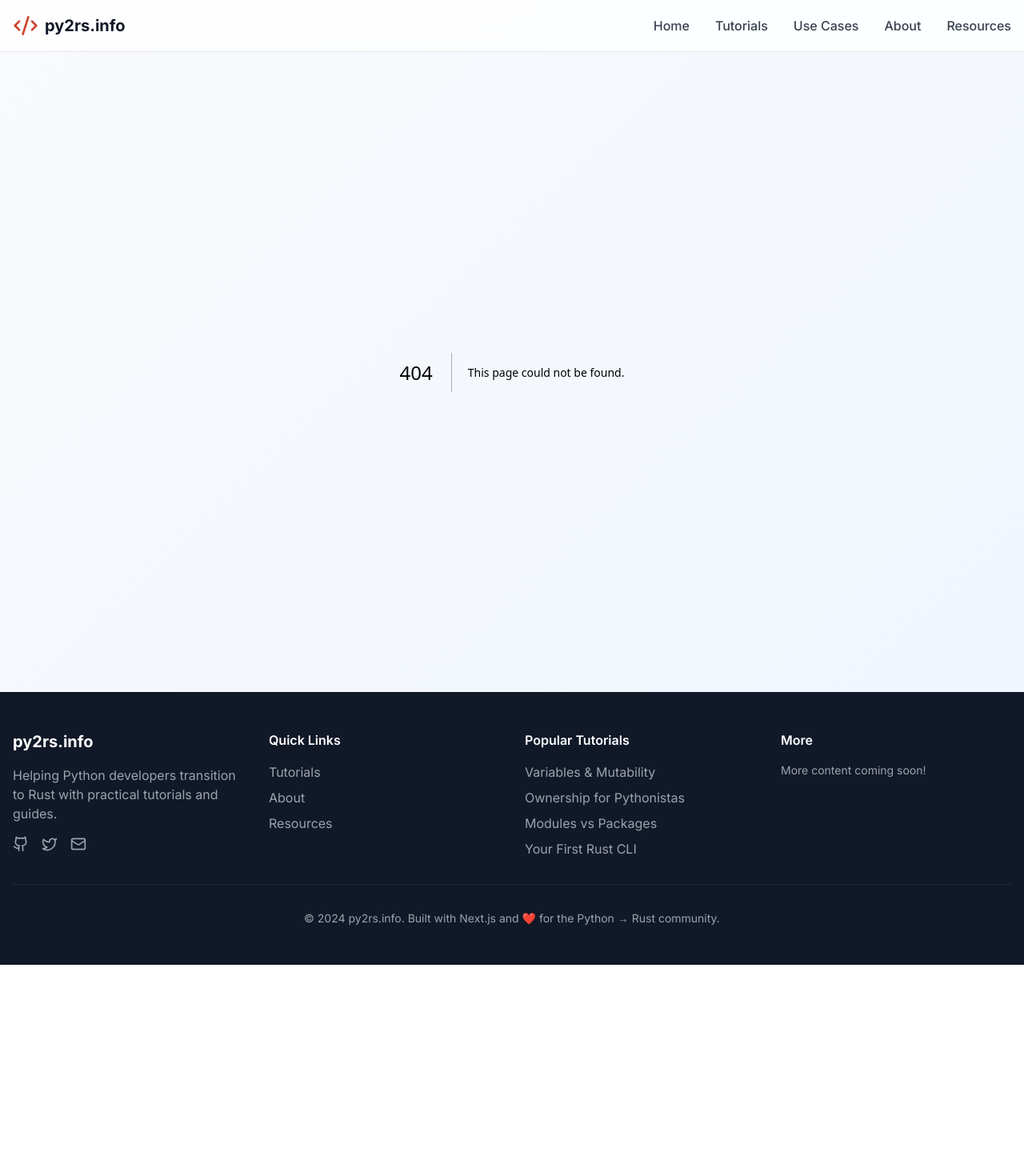
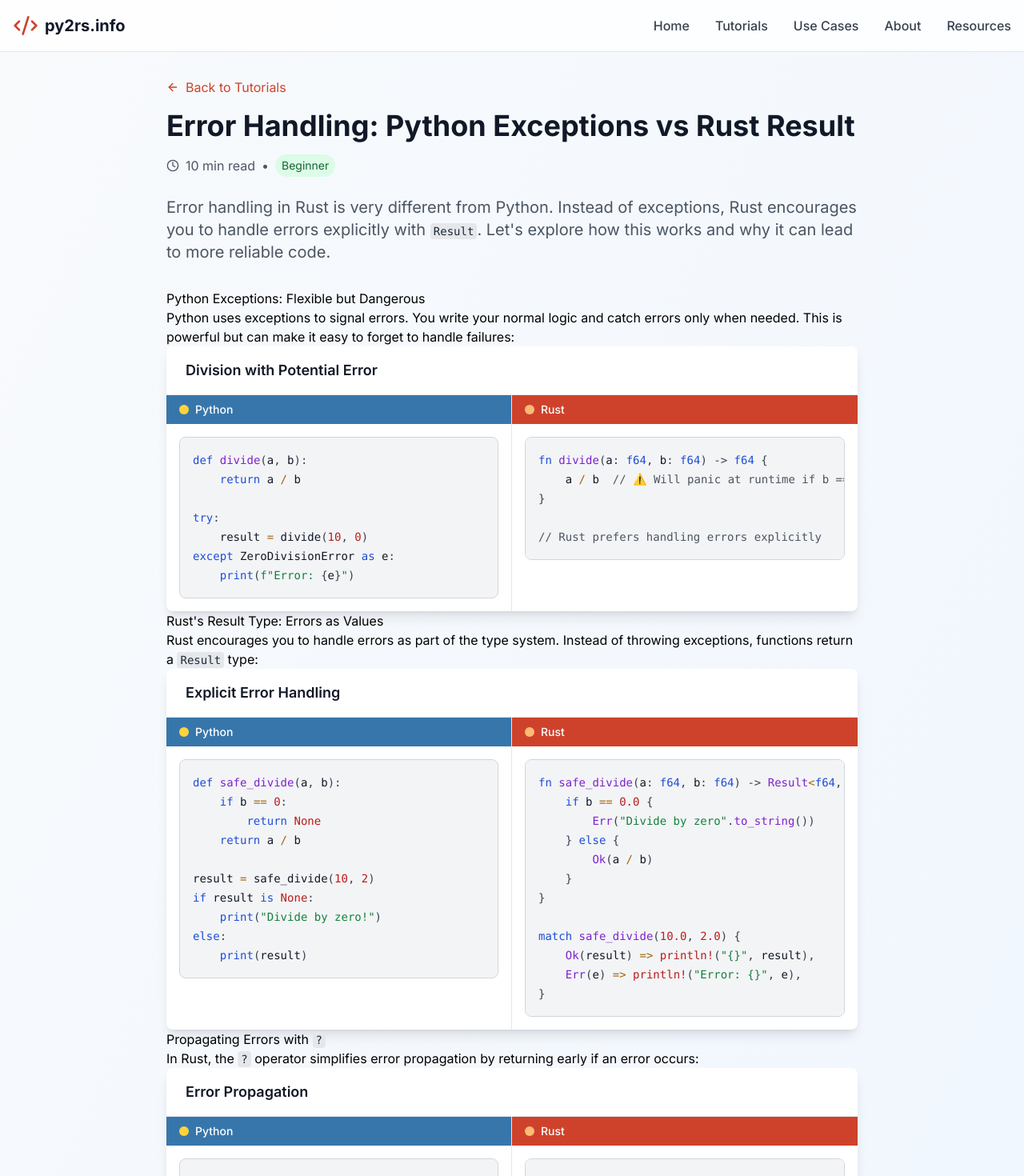
Before and after one commit to AlexsJones/py2rs, a Next.js app: page /tutorials/error-handling-python-exceptions-vs-rust-result in a window 1280 px wide. Before the commit this address had no page. Shown: the top 1470 px of the page at 80% size. Before the commit the page ends 1206 px from the top, so only its background shows below. Built offline with nearby package versions, Linux system fonts and the light colour scheme.

Commit message:
chore: added tutorial
Signed-off-by: Alex <alexsimonjones@gmail.com>

```diff
--- /dev/null
+++ b/app/tutorials/error-handling-python-exceptions-vs-rust-result/page.tsx
@@ -0,0 +1,172 @@
+import CodeComparison from '@/components/CodeComparison'
+import { Clock, ArrowLeft, ArrowRight } from 'lucide-react'
+import Link from 'next/link'
+
+export const metadata = {
+  title: 'Error Handling: Python Exceptions vs Rust Result - py2rs.info',
+  description: 'Understand how Rust’s error handling with Result differs from Python’s try/except model, and why it matters.',
+}
+
+export default function ErrorHandlingTutorial() {
+  return (
+    <div className="container mx-auto px-4 py-8 max-w-4xl">
+      {/* Header */}
+      <div className="mb-8">
+        <Link
+          href="/tutorials"
+          className="inline-flex items-center text-rust-orange hover:text-rust-orange/80 mb-4"
+        >
+          <ArrowLeft className="h-4 w-4 mr-2" />
+          Back to Tutorials
+        </Link>
+
+        <h1 className="text-4xl font-bold text-gray-900 dark:text-white mb-4">
+          Error Handling: Python Exceptions vs Rust Result
+        </h1>
+
+        <div className="flex items-center text-gray-600 dark:text-gray-300 mb-6">
+          <Clock className="h-4 w-4 mr-2" />
+          <span>10 min read</span>
+          <span className="mx-2">•</span>
+          <span className="px-2 py-1 bg-green-100 text-green-800 dark:bg-green-900 dark:text-green-200 rounded-full text-sm">
+            Beginner
+          </span>
+        </div>
+
+        <p className="text-xl text-gray-600 dark:text-gray-300">
+          Error handling in Rust is very different from Python. Instead of exceptions, Rust encourages you to handle errors explicitly with <code>Result</code>. Let's explore how this works and why it can lead to more reliable code.
+        </p>
+      </div>
+
+      {/* Content */}
+      <article className="prose prose-lg dark:prose-invert max-w-none">
+        <h2>Python Exceptions: Flexible but Dangerous</h2>
+        <p>
+          Python uses exceptions to signal errors. You write your normal logic and catch errors only when needed. This is powerful but can make it easy to forget to handle failures:
+        </p>
+
+        <CodeComparison
+          pythonCode={`def divide(a, b):
+    return a / b
+
+try:
+    result = divide(10, 0)
+except ZeroDivisionError as e:
+    print(f"Error: {e}")`}
+          rustCode={`fn divide(a: f64, b: f64) -> f64 {
+    a / b  // ⚠️ Will panic at runtime if b == 0
+}
+
+// Rust prefers handling errors explicitly`}
+          title="Division with Potential Error"
+        />
+
+        <h2>Rust's Result Type: Errors as Values</h2>
+        <p>
+          Rust encourages you to handle errors as part of the type system. Instead of throwing exceptions, functions return a <code>Result</code> type:
+        </p>
+
+        <CodeComparison
+          pythonCode={`def safe_divide(a, b):
+    if b == 0:
+        return None
+    return a / b
+
+result = safe_divide(10, 2)
+if result is None:
+    print("Divide by zero!")
+else:
+    print(result)`}
+          rustCode={`fn safe_divide(a: f64, b: f64) -> Result<f64, String> {
+    if b == 0.0 {
+        Err("Divide by zero".to_string())
+    } else {
+        Ok(a / b)
+    }
+}
+
+match safe_divide(10.0, 2.0) {
+    Ok(result) => println!("{}", result),
+    Err(e) => println!("Error: {}", e),
+}`}
+          title="Explicit Error Handling"
+        />
+
+        <h2>Propagating Errors with <code>?</code></h2>
+        <p>
+          In Rust, the <code>?</code> operator simplifies error propagation by returning early if an error occurs:
+        </p>
+
+        <CodeComparison
+          pythonCode={`def read_file(path):
+    with open(path) as f:
+        return f.read()
+
+try:
+    content = read_file("hello.txt")
+except IOError as e:
+    print(f"Failed to read file: {e}")`}
+          rustCode={`use std::fs::File;
+use std::io::{self, Read};
+
+fn read_file(path: &str) -> Result<String, io::Error> {
+    let mut file = File::open(path)?;
+    let mut content = String::new();
+    file.read_to_string(&mut content)?;
+    Ok(content)
+}`}
+          title="Error Propagation"
+        />
+
+        <h2>When Rust Panics</h2>
+        <p>
+          Rust does have panics, similar to Python exceptions, but they’re meant for unrecoverable errors. You should reserve <code>panic!</code> for bugs, not expected runtime errors.
+        </p>
+
+        <CodeComparison
+          pythonCode={`raise Exception("This should never happen")`}
+          rustCode={`panic!("This should never happen");`}
+          title="Explicit Panic"
+        />
+
+        <h2>Key Takeaways</h2>
+        <ul>
+          <li><strong>Rust's Result type:</strong> forces you to handle errors explicitly</li>
+          <li><strong>No exceptions:</strong> Rust avoids hidden control flow</li>
+          <li><strong>? operator:</strong> ergonomically propagates errors</li>
+          <li><strong>Panics:</strong> should be rare and only used for unrecoverable logic errors</li>
+        </ul>
+
+        <h2>Coming from Python</h2>
+        <p>
+          If you're used to Python's dynamic and flexible error handling, Rust's approach might feel verbose. But in return, you get strong compile-time guarantees and fewer surprises at runtime. With <code>Result</code>, you always know what might fail — and what you have to do about it.
+        </p>
+
+        <div className="bg-blue-50 dark:bg-blue-900/20 border-l-4 border-blue-400 p-4 my-8">
+          <p className="text-blue-800 dark:text-blue-200">
+            <strong>Pro Tip:</strong> Use <code>Result</code> for anything that can fail, and use <code>?</code> to keep your code clean while still being safe.
+          </p>
+        </div>
+      </article>
+
+      {/* Navigation */}
+      <div className="flex justify-between items-center mt-12 pt-8 border-t border-gray-200 dark:border-gray-700">
+        <Link
+          href="/tutorials"
+          className="inline-flex items-center text-gray-600 dark:text-gray-300 hover:text-rust-orange"
+        >
+          <ArrowLeft className="h-4 w-4 mr-2" />
+          All Tutorials
+        </Link>
+
+        <Link
+          href="/tutorials/ownership-for-pythonistas"
+          className="inline-flex items-center text-rust-orange hover:text-rust-orange/80"
+        >
+          Next: Ownership for Pythonistas
+          <ArrowRight className="h-4 w-4 ml-2" />
+        </Link>
+      </div>
+    </div>
+  )
+}
--- a/app/tutorials/page.tsx
+++ b/app/tutorials/page.tsx
@@ -50,6 +50,14 @@ const tutorials: Tutorial[] = [
     readTime: '15 min',
     difficulty: 'Advanced',
     tags: ['async', 'concurrency', 'networking']
+  },
+  {
+    slug: 'error-handling-python-exceptions-vs-rust-result',
+    title: 'Error Handling: Python Exceptions vs Rust Result',
+    description: 'Understand how Rust’s error handling with Result differs from Python’s try/except model, and why it matters.',
+    readTime: '10 min',
+    difficulty: 'Beginner',
+    tags: ['error-handling', 'result', 'exceptions']
   }
 ]
 
@@ -136,7 +144,6 @@ export default function TutorialsPage() {
           </h2>
           <div className="grid md:grid-cols-3 gap-6 max-w-4xl mx-auto">
             {[
-              'Error Handling: Python Exceptions vs Rust Result',
               'Testing: pytest vs Rust Testing Framework'
             ].map((title, index) => (
               <div
```
